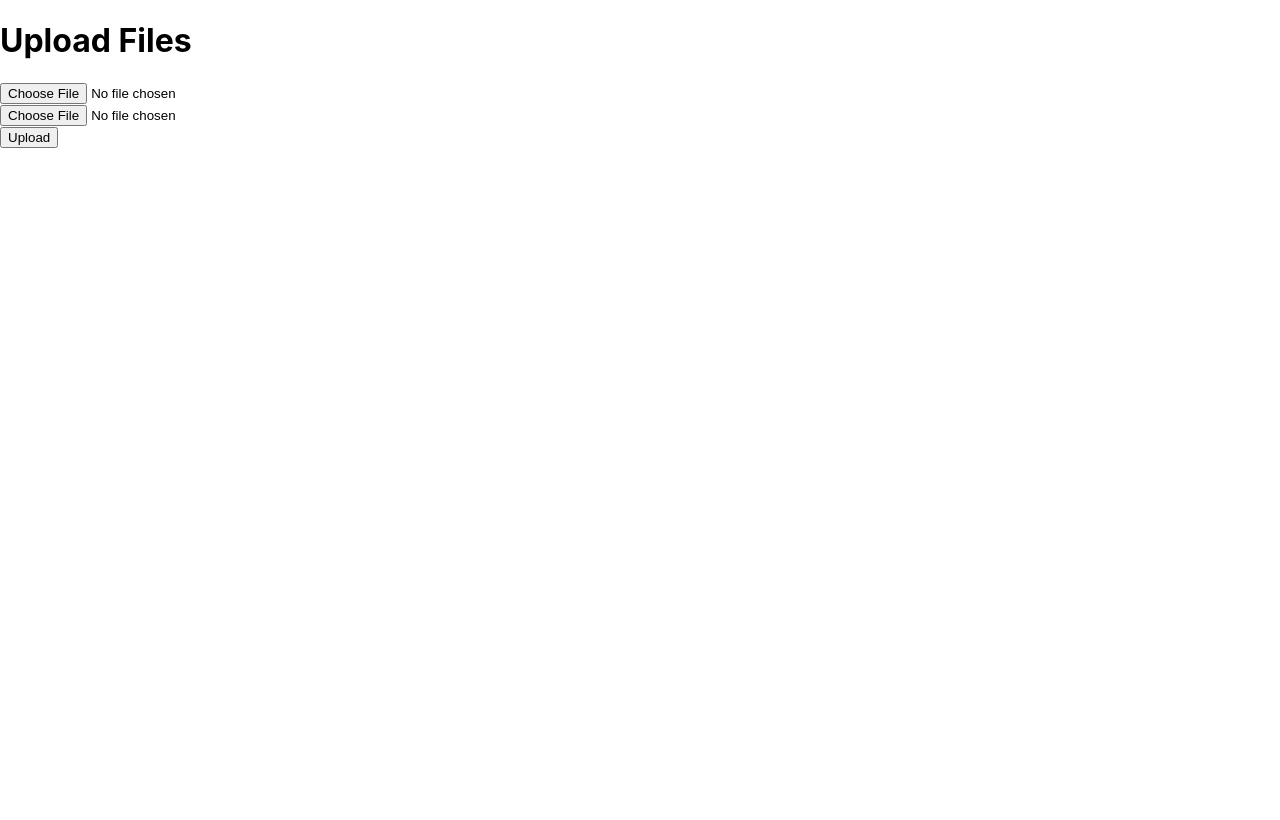
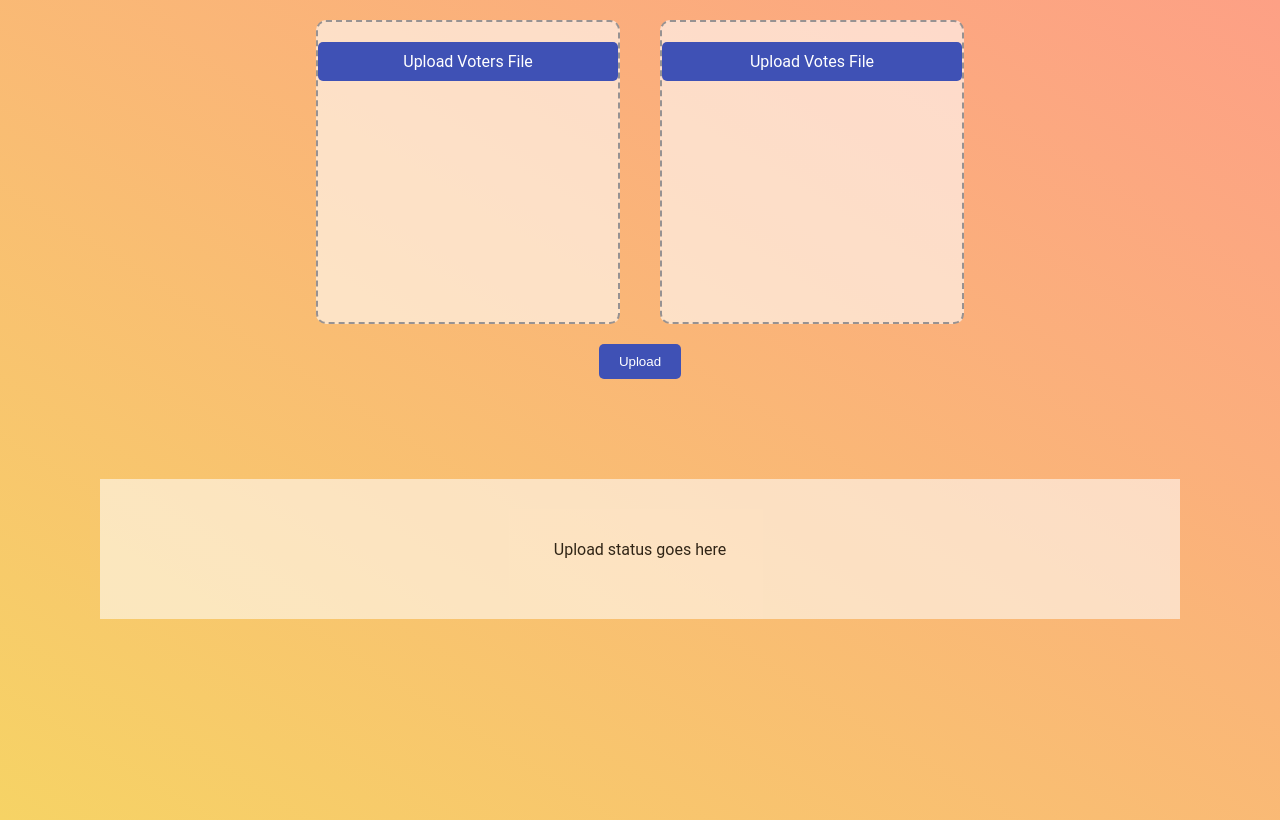
Before and after one commit to samhithatarra/Attestor-Frontend, a React (Create React App) app in the folder my-app/: page / in a window 1280 px wide. Built offline with nearby package versions, Linux system fonts and the light colour scheme; the HTML template or start-up script is replaced by a standard one.

Commit message:
update with colors

```diff
--- a/my-app/src/App.css
+++ b/my-app/src/App.css
@@ -1,38 +1,90 @@
-.App {
+body{
+  background: linear-gradient(to top right, #f6d365, #fda085);
+  background-repeat: no-repeat;
+  background-attachment: fixed;
+  background-size: cover;  font-family: 'Roboto', sans-serif;
+  margin: 0;
+  padding: 0;
+  width: 100%;
+  height: 100vh;
+
+}
+
+.square {
+  width: 300px;
+  height: 300px;
+  background-color: rgba(255, 255, 255, 0.586);
+  border-radius: 10px;
+  display: inline-block;
+  vertical-align: middle;
+  border-style: dashed;
+  border-width: 2px;
+  border-color: #979292;
+
+}
+
+
+
+
+.square-1 {
+  margin-right: 20px;
+}
+
+.square-2 {
+  margin-left: 20px;
+}
+
+.container {
+  text-align: center;
+  margin-top: 20px;
+}
+
+.file-upload {
+  margin: 20px auto;
   text-align: center;
 }
 
-.App-logo {
-  height: 40vmin;
-  pointer-events: none;
+.file-upload-label {
+  display: block;
+  padding: 10px 20px;
+  background-color: #3f51b5;
+  color: #fff;
+  border-radius: 5px;
+  cursor: pointer;
+  transition: all 0.3s ease-in-out;
 }
 
-@media (prefers-reduced-motion: no-preference) {
-  .App-logo {
-    animation: App-logo-spin infinite 20s linear;
-  }
+.file-upload-label:hover {
+  background-color: #2c3e50;
 }
 
-.App-header {
-  background-color: #282c34;
-  min-height: 100vh;
-  display: flex;
-  flex-direction: column;
-  align-items: center;
-  justify-content: center;
-  font-size: calc(10px + 2vmin);
-  color: white;
+.file-upload input[type="file"] {
+  display: none;
 }
 
-.App-link {
-  color: #61dafb;
+button {
+  display: block;
+  margin: 20px auto;
+  padding: 10px 20px;
+  background-color: #3f51b5;
+  color: #fff;
+  border-radius: 5px;
+  cursor: pointer;
+  transition: all 0.3s ease-in-out;
+  border: none;
 }
 
-@keyframes App-logo-spin {
-  from {
-    transform: rotate(0deg);
-  }
-  to {
-    transform: rotate(360deg);
-  }
+button:hover {
+  background-color: #2c3e50;
 }
+.upload-status {
+  background-color: rgba(255, 255, 255, 0.7);
+  margin: 100px;
+  padding: 20px;
+  text-align: center;
+  opacity: 0.8;
+  display: flex;
+  justify-content: center;
+  align-items: center;
+  height: 100px;
+}
--- a/my-app/src/App.js
+++ b/my-app/src/App.js
@@ -1,4 +1,5 @@
 import React, { useState } from 'react';
+import './App.css';
 
 function App() {
   const [file1, setFile1] = useState(null);
@@ -25,16 +26,61 @@ function App() {
       .then((data) => console.log(data))
       .catch((error) => console.error(error));
   };
+  const handleDragOver = (event) => {
+    event.preventDefault();
+    event.stopPropagation();
+  };
+
+  const handleDrop = (event, fileHandler) => {
+    event.preventDefault();
+    event.stopPropagation();
+
+    const file = event.dataTransfer.files[0];
+
+    fileHandler(file);
+  };
+
+
+
 
   return (
-    <div>
-      <h1>Upload Files</h1>
-      <input type="file" accept="text/csv" onChange={handleFile1Upload} />
-      <br />
-      <input type="file" accept="text/csv" onChange={handleFile2Upload} />
-      <br />
-      <button onClick={handleUpload}>Upload</button>
+
+    <body>
+  <div className="container">
+    <div className="square square-1" onDragOver={handleDragOver}
+          onDrop={(event) => handleDrop(event, setFile1)}>
+      <div className="file-upload">
+        <label htmlFor="file1" className="file-upload-label">
+          {file1 ? file1.name : "Upload Voters File"}
+        </label>
+        <input type="file" id="file1" accept="text/csv" onChange={handleFile1Upload} />
+      </div>
     </div>
+    <div className="square square-2" onDragOver={handleDragOver}
+          onDrop={(event) => handleDrop(event, setFile2)}>
+      <div className="file-upload">
+        <label htmlFor="file2" className="file-upload-label">
+          {file2 ? file2.name : "Upload Votes File"}
+        </label>
+        <input type="file" id="file2" accept="text/csv" onChange={handleFile2Upload} />
+      </div>
+    </div>
+    <br />
+    <button onClick={handleUpload}>Upload</button>
+  </div>
+  <div class="upload-status">
+      <p>Upload status goes here</p>
+    </div>
+
+
+
+</body>
+
+
+
+
+
+
   );
 }
 
```
Also changed, not shown: my-app/public/file_upload_icon.png (added), my-app/src/Screen Shot 2023-04-07 at 2.44.34 PM.png (added).
